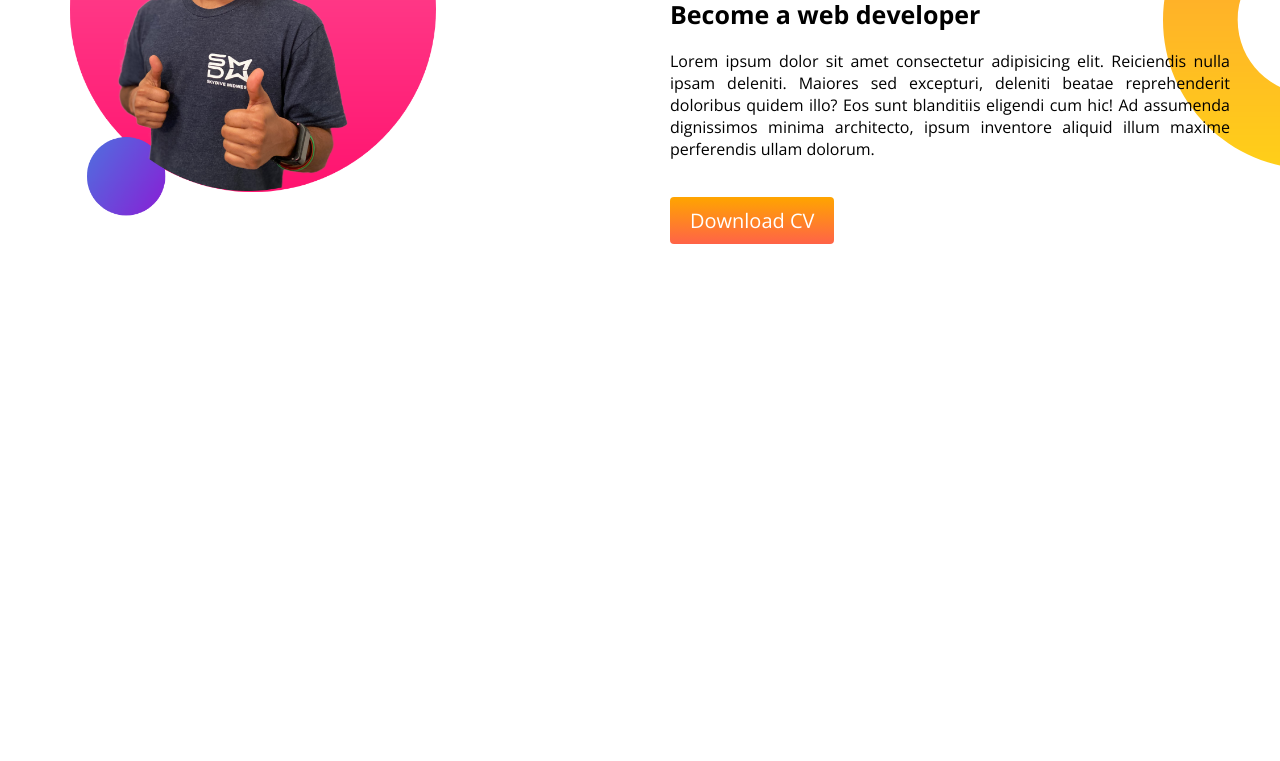
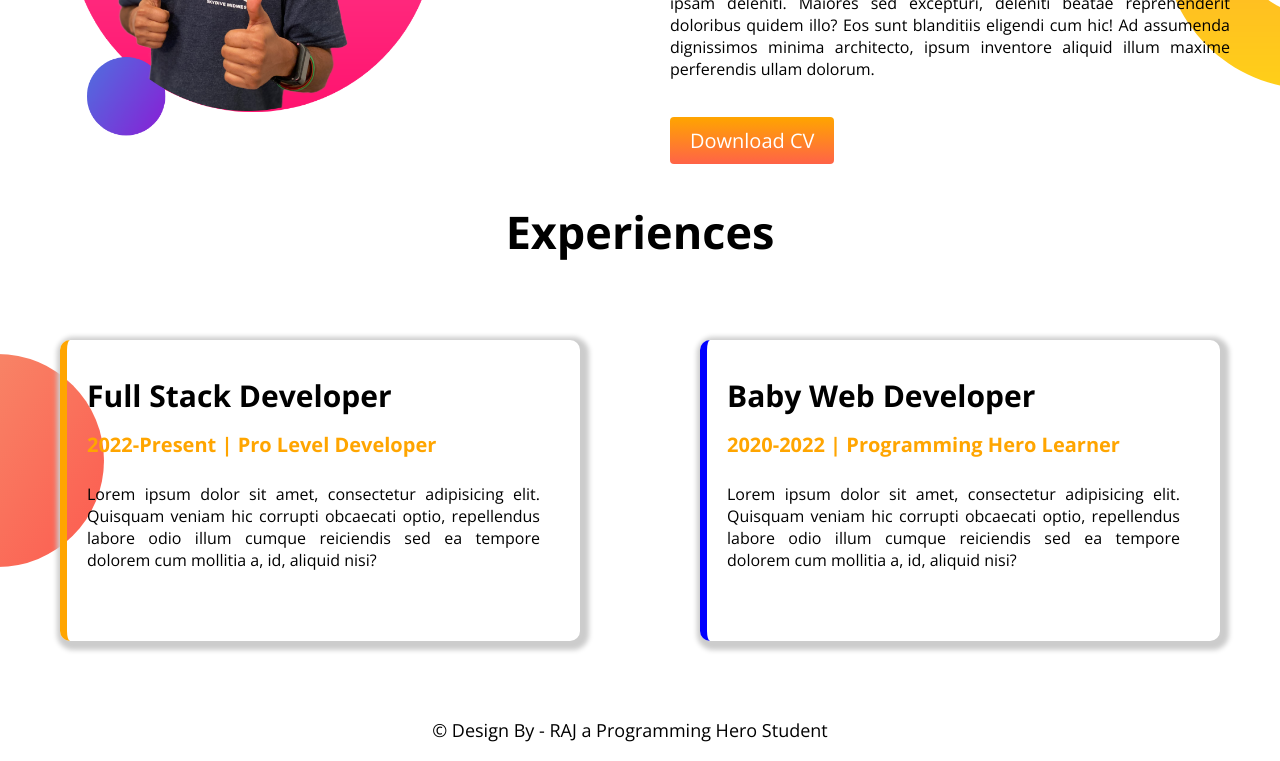
Before and after one commit to henry-rajon/web-project-1, a plain HTML site: page index.html in a window 1280 px wide. Shown: the part 793-1554 px from the top of the page. Before the commit the page ends 1137 px from the top, so only its background shows below. Drawn offline with nearby package versions, Linux system fonts and the light colour scheme; a web font is replaced by a local one.

Commit message:
Dream & Footer Area Added

```diff
--- a/index.html
+++ b/index.html
@@ -24,7 +24,7 @@
     </section>
     <!-- Banner Area End Here -->
 
-    <!-- Dream Area End Here -->
+    <!-- Dream Area Start Here -->
     <section class="dream-area">
         <div class="half-width">
             <img src="images/jhankar2.png" alt="">
@@ -37,5 +37,31 @@
         </div>
     </section>
     <!-- Dream Area End Here -->
+
+    <!-- Experiences Area Start Here -->
+    <section class="experiences">
+        <h1>Experiences</h1>
+        <div class="experience">
+            <div class="dream-half-width" id="full-stack-developer">
+                <h2>Full Stack Developer</h2>
+                <h4>2022-Present | Pro Level Developer</h4>
+                <p>Lorem ipsum dolor sit amet, consectetur adipisicing elit. Quisquam veniam hic corrupti obcaecati optio, repellendus labore odio illum cumque reiciendis sed ea tempore dolorem cum mollitia a, id, aliquid nisi?</p>
+            </div><div class="dream-half-width" id="baby-web-developer">
+                <h2>Baby Web Developer</h2>
+                <h4>2020-2022 | Programming Hero Learner</h4>
+                <p>Lorem ipsum dolor sit amet, consectetur adipisicing elit. Quisquam veniam hic corrupti obcaecati optio,
+                    repellendus labore odio illum cumque reiciendis sed ea tempore dolorem cum mollitia a, id, aliquid nisi?</p>
+            </div>
+        </div>
+    </section>
+    <!-- Expetiences Area End Here -->
+
+    <!-- Footer Area Start Here -->
+    <footer>
+        <p>&copy; Design By - RAJ a Programming Hero Student</p>
+    </footer>
+    <!-- Footer  Area End Here -->
+
+
 </body>
 </html>
--- a/style.css
+++ b/style.css
@@ -9,7 +9,7 @@ body{
     display: flex;
     background: url(images/top-banner.png);
     background-repeat: no-repeat;
-    margin-bottom: 80px;
+    /* margin-bottom: 50px; */
 }
 h1{
     font-size: 45px;
@@ -18,9 +18,16 @@ h1{
 span{
     color: orange;
 }
+h2{
+    font-size: 30px;
+}
 h3{
     font-size: 25px;
     font-weight: 700;
+}
+h4{
+    font-size: 20px;
+    color: orange;
 }
 p{
     font-size: 16px;
@@ -49,5 +56,35 @@ img{
     background-image: url(images/dream-bg.png);
     background-repeat: no-repeat;
     background-position: right;
-    margin-bottom: 80px;
+    /* margin-bottom: 50px; */
 }
+.experiences{
+    background-image: url(images/exp-bg.png);
+    background-repeat: no-repeat;
+    background-position: left;
+}
+.experiences h1{
+    text-align: center;
+    padding-top: 0;
+}
+.experience{
+    display: flex;
+}
+.dream-half-width{
+    width: 50%;
+    margin: 60px;
+    padding: 20px;
+    border-radius: 10px;
+    box-shadow:3px 3px 5px 6px #ccc;
+}
+#full-stack-developer{
+    border-left: 7px solid orange;
+}
+#baby-web-developer{
+    border-left: 7px solid blue;
+}
+footer p{
+    text-align: center;
+    font-size: 18px;
+    margin-bottom:20px !important;
+}
```
